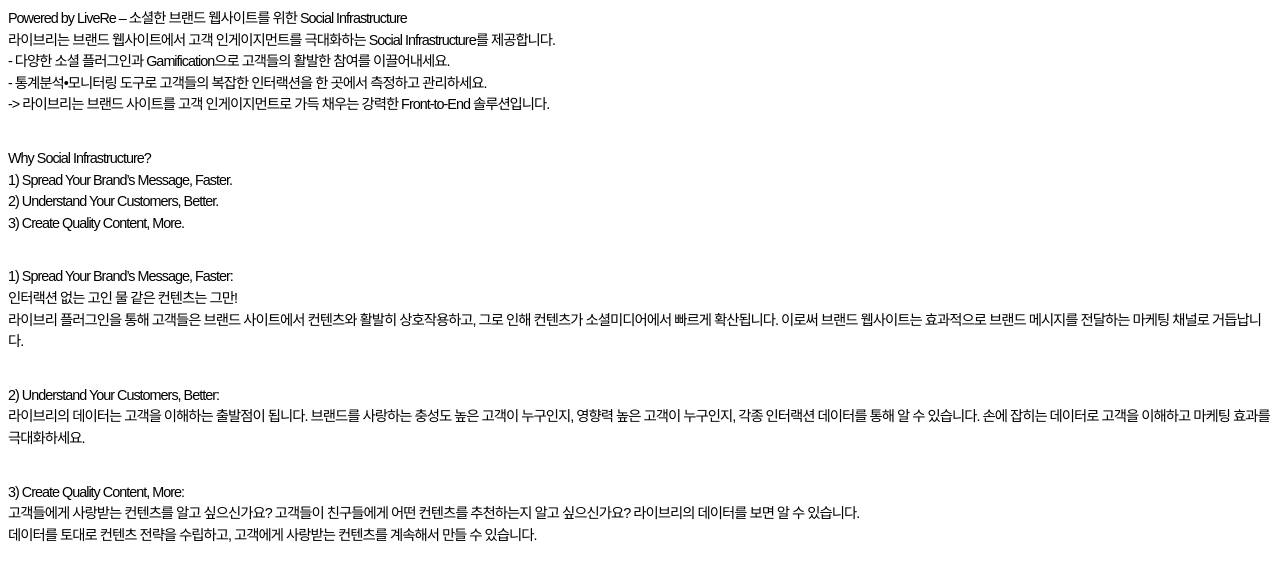
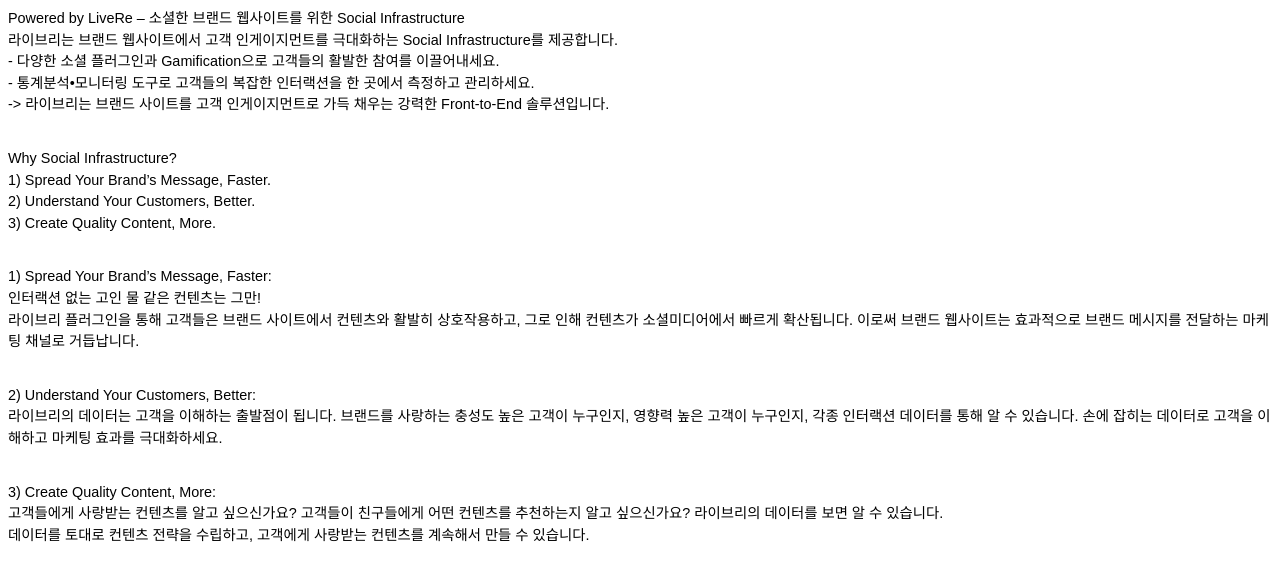
Before and after one commit to minwookim84/1111111, a plain HTML site: page index.html in a window 1280 px wide. Drawn offline with Linux system fonts and the light colour scheme.

Commit message:
letter-spacing 도로 없앰.

```diff
--- a/style.css
+++ b/style.css
@@ -2,7 +2,7 @@
 	font-family:sans-serif;
 	font-size:0.9em;
 	line-height:1.5em;
-	letter-spacing:-1px;
+	/*letter-spacing:-1px;*/
 }
 
 section{
```
